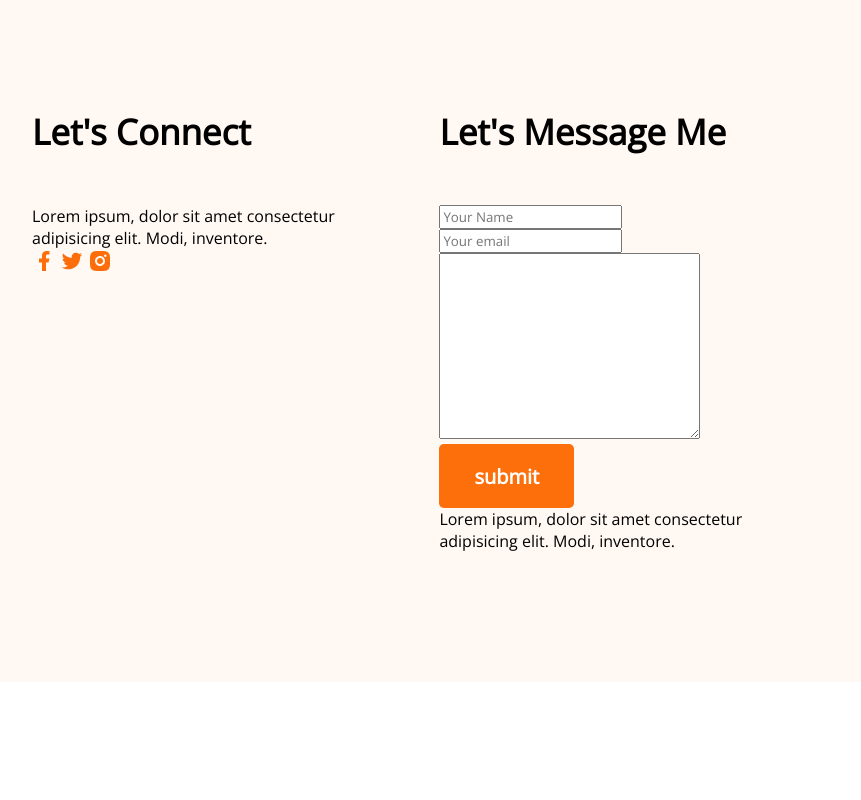
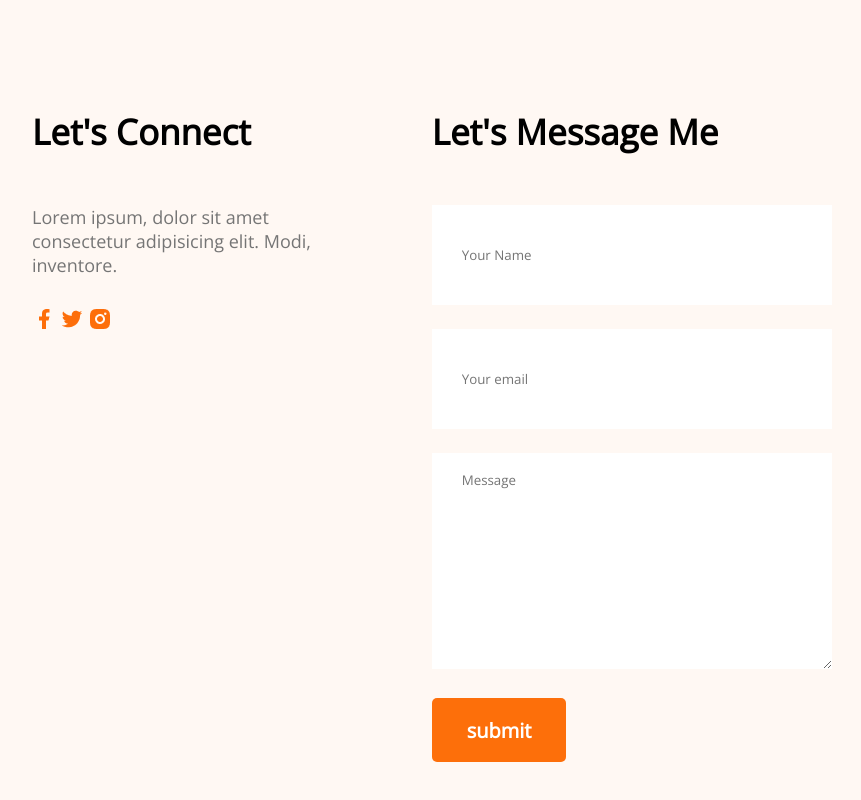
Before and after one commit to infosubroto/developer-sub, a plain HTML site: page index.html in a window 1280 px wide. Shown: the part 1991-2791 px from the top of the page, without its empty margins (238-1099 px from the left). Before the commit the page ends 2673 px from the top, so only its background shows below. Drawn offline with nearby package versions, Linux system fonts and the light colour scheme.

Commit message:
first commit

```diff
--- a/index.html
+++ b/index.html
@@ -145,7 +145,7 @@
 <section class="contact">
     <div>
         <h3 class="section-title">Let's Connect</h3>
-        <p>Lorem ipsum, dolor sit amet consectetur adipisicing elit. Modi, inventore.</p>
+        <p class="section-description">Lorem ipsum, dolor sit amet consectetur adipisicing elit. Modi, inventore.</p>
         <a href=""><img src="images/icons/facebook.png" alt=""></a>
         <a href=""><img src="images/icons/twitter.png" alt=""></a>
         <a href=""><img src="images/icons/insta.png" alt=""></a>
@@ -158,12 +158,10 @@
         </form>
     <input type="email" name="" id="" placeholder="Your email">
 
-    <textarea name="" id="" cols="30" rows="10"></textarea>
+    <textarea name="" id="" cols="30" rows="10" placeholder="Message"></textarea>
 
     <input class="btn-primary" type="submit" value="submit">
 
-
-        <p>Lorem ipsum, dolor sit amet consectetur adipisicing elit. Modi, inventore.</p>
     </div>
 </section>
 </main>
--- a/styles/protfolio.css
+++ b/styles/protfolio.css
@@ -181,3 +181,17 @@ color: #757575;
 .contact .section-title{
     text-align: left;
 }
+
+.contact input[type="text"], input[type="email"], textarea{
+
+    margin-bottom: 24px;
+    border: 0;
+    width: 100%;
+    padding: 18px 30px;
+}
+input{
+    height: 64px;
+}
+.contact a{
+    text-decoration: none;
+}
```
